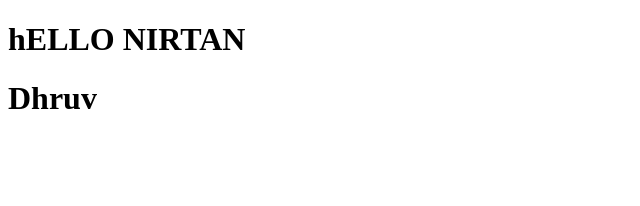
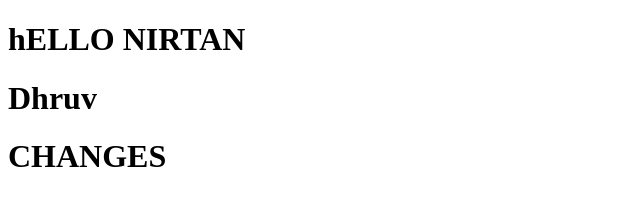
Before and after one commit to CodeWithNirtan/gitlearning, a plain HTML site: page index.html in a window 1280 px wide. Shown: the whole page, without its empty margins (0-640 px from the left). Drawn offline with Linux system fonts and the light colour scheme.

Commit message:
sfd
sdfsd

```diff
--- a/index.html
+++ b/index.html
@@ -8,5 +8,6 @@
 <body>
     <h1>hELLO NIRTAN</h1>
     <h1>Dhruv</h1>
+    <h1>CHANGES<h1>
 </body>
 </html>
```
